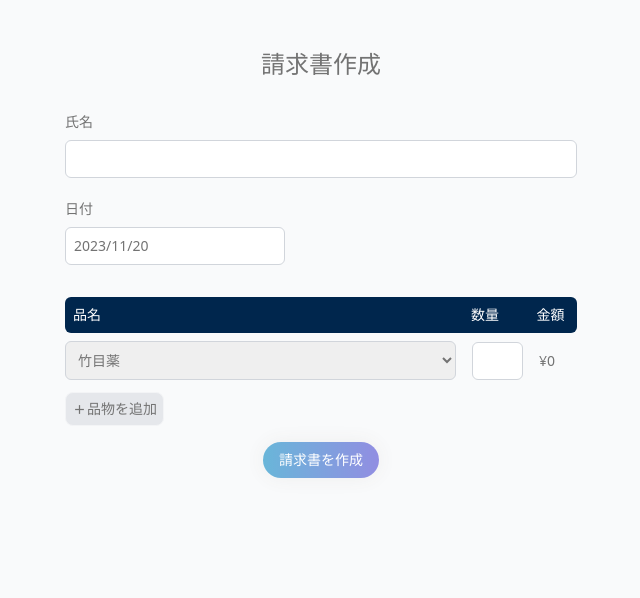
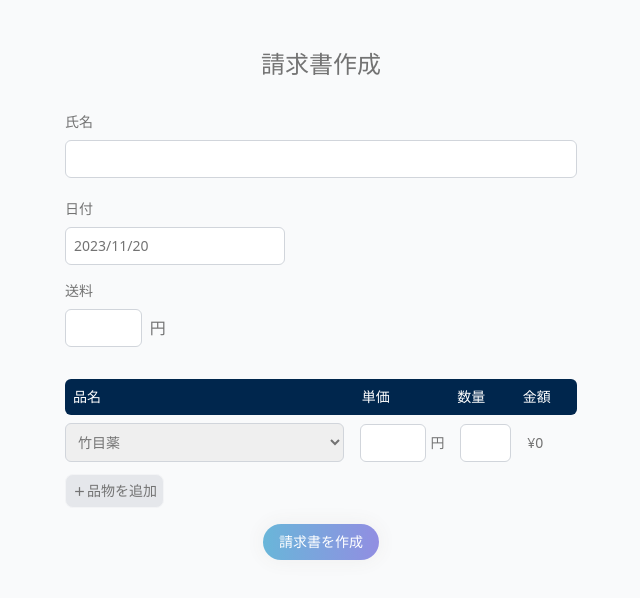
Before and after one commit to sae-tsunawaki/invoice-generator, a Next.js app in the folder invoice-generator/: page / in a window 1280 px wide. Both pictures are taken after a click on the button "品物を追加". Shown: the top 598 px of the page, without its empty margins (319-959 px from the left). Built offline with nearby package versions, Linux system fonts and the light colour scheme.

Commit message:
Allow users to input price

```diff
--- a/invoice-generator/src/app/MyDocument.tsx
+++ b/invoice-generator/src/app/MyDocument.tsx
@@ -1,11 +1,11 @@
 import domtoimage from 'dom-to-image';
 import jsPDF from 'jspdf';
-import { products } from './constants';
 
 type Props = {
   name: string,
   date: any,
   total: number,
+  shipping: number,
   orderList: any[],
 };
 
@@ -21,7 +21,7 @@ export const pdhDownloadHandler = async () => {
       doc.save('invoice.pdf');
   })
 };
-export const MyDocument = ({name, date, total, orderList} : Props) => {
+export const MyDocument = ({name, date, total, shipping, orderList} : Props) => {
 
   const options = {
     year: 'numeric',
@@ -105,11 +105,11 @@ export const MyDocument = ({name, date, total, orderList} : Props) => {
               </tr>
               <tr>
                 <td className='text-left'>送料</td>
-                <td>¥520</td>
+                <td>¥{shipping}</td>
               </tr>
               <tr>
                 <td className='text-left'>合計 (税込)</td>
-                <td>¥{(total + 520).toLocaleString()}</td>
+                <td>¥{(total + shipping).toLocaleString()}</td>
               </tr>
             </tbody>
           </table>
--- a/invoice-generator/src/app/constants.tsx
+++ b/invoice-generator/src/app/constants.tsx
@@ -1,9 +1,9 @@
 export const products = [
-    ['竹目薬', 1200],
-    ['スーパーソマチッド', 6600],
-    ['スーパーケイ素溶液水', 8800],
-    ['イムノアルファ', 9000],
-    ['玄米黒焼き粉', 2500],
-    ['梅干し黒焼き粉', 3000],
-    ['活晶力', 4500],
+    ['竹目薬'],
+    ['スーパーソマチッド'],
+    ['スーパーケイ素溶液水'],
+    ['イムノアルファ'],
+    ['玄米黒焼き粉'],
+    ['梅干し黒焼き粉'],
+    ['活晶力'],
 ];
--- a/invoice-generator/src/app/page.tsx
+++ b/invoice-generator/src/app/page.tsx
@@ -19,7 +19,7 @@ export default function Home() {
   const [orderList, setOrderList] = useState<any[]>([]);
   const [name, setName] = useState("");
   const [total, setTotal] = useState(0);
-  const [hover, setHover] = useState(false);
+  const [shipping, setShipping] = useState(0);
   registerLocale('ja', ja);
 
   useEffect(() => {
@@ -44,9 +44,8 @@ export default function Home() {
   }
 
   const handleQuantChange = (e: ChangeEvent<HTMLTextAreaElement>, index: number) => {
-    console.log(orderList);
     const newQuantity = Number(e.target.value);
-    const newPrice = Number(products[index][1]) * newQuantity;
+    const newPrice = orderList[index].ppp * newQuantity;
 
     setOrderList(prevOrderList => {
       if (index >= prevOrderList.length) {
@@ -54,7 +53,7 @@ export default function Home() {
         const newOrderData: Order = {
           name: String(products[index][0]),
           quantity: newQuantity,
-          ppp: Number(products[index][1]),
+          ppp: orderList[index].ppp,
           price: newPrice,
         };
         return [...prevOrderList, newOrderData];
@@ -62,7 +61,7 @@ export default function Home() {
         // If the index is within the current length of orderList, update the existing order
         return prevOrderList.map((order, i) =>
           i === index
-            ? { ...order, quantity: newQuantity, ppp: Number(products[index][1]), price: newPrice }
+            ? { ...order, quantity: newQuantity, price: newPrice }
             : order
         );
       }
@@ -70,18 +69,16 @@ export default function Home() {
   };
 
   const handleProductChange = (e: ChangeEvent<HTMLSelectElement>, index: number) => {
-    console.log(orderList);
     setOrderList((prevOrderList) => {
       const newProductName = e.target.value;
-      const newProduct = products.find(([name]) => name === newProductName);
-      const newPrice = newProduct?.[1] ? Number(newProduct[1]) * Number(prevOrderList[index]?.quantity || 0) : 0;
+      const newPrice = Number(orderList[index].ppp) * Number(prevOrderList[index]?.quantity || 0);
 
       if (index >= prevOrderList.length) {
         // If the index is beyond the current length of orderList, add a new order
         const newOrderData: Order = {
           name: newProductName,
           quantity: 0,
-          ppp: Number(newProduct?.[1]),
+          ppp: orderList[index].ppp,
           price: newPrice,
         };
         return [...prevOrderList, newOrderData];
@@ -89,23 +86,44 @@ export default function Home() {
         // If the index is within the current length of orderList, update the existing order
         return prevOrderList.map((order, i) =>
           i === index
-            ? { ...order, name: newProductName, ppp: Number(newProduct?.[1]), price: newPrice }
+            ? { ...order, name: newProductName, price: newPrice }
             : order
         );
       }
     });
   };
 
-  const handleDeleteOrder = (index: number) => {
-    setOrderList((prevOrderList) => {
-      // Create a new array without the item at the specified index
-      const updatedOrderList = [...prevOrderList.slice(0, index), ...prevOrderList.slice(index + 1)];
-      return updatedOrderList;
+  const handlePPPChange = (e : ChangeEvent<HTMLTextAreaElement>, index : number) => {
+    const newProductPrice = Number(e.target.value);
+    const newPrice = newProductPrice * orderList[index].quantity;
+
+    setOrderList(prevOrderList => {
+      if (index >= prevOrderList.length) {
+        // If the index is beyond the current length of orderList, add a new order
+        const newOrderData: Order = {
+          name: String(products[index][0]),
+          quantity: 0,
+          ppp: newProductPrice,
+          price: newPrice,
+        };
+        return [...prevOrderList, newOrderData];
+      } else {
+        // If the index is within the current length of orderList, update the existing order
+        return prevOrderList.map((order, i) =>
+          i === index
+            ? { ...order, ppp: newProductPrice, price: newPrice }
+            : order
+        );
+      }
     });
-  };
+  }
 
   const handleNameChange = (e: ChangeEvent<HTMLTextAreaElement>) => {
     setName(e.target.value);
+  }
+
+  const handleShippingChange = (e: ChangeEvent<HTMLTextAreaElement>) => {
+    setShipping(Number(e.target.value));
   }
 
   return (
@@ -119,6 +137,11 @@ export default function Home() {
           className='w-full focus:outline-none border border-gray-300 resize-none px-2 py-2 rounded-md'
           rows={1}
           onChange={handleNameChange}
+          onKeyDown={(event) => {
+            if (event.key === 'Enter') {
+              event.preventDefault();
+            }
+          }}
         />
       </div>
       <div className='pt-4'>
@@ -131,9 +154,28 @@ export default function Home() {
           locale='ja'
         />
       </div>
+      <div className='pt-4'>
+        <div className='pb-2'>送料</div>
+        <div className="flex items-center">
+          <textarea
+            className='w-[15%] focus:outline-none border border-gray-300 resize-none px-2 py-2 rounded-md'
+            rows={1}
+            onChange={handleShippingChange}
+            onKeyDown={(event) => {
+              if (event.key === 'Enter') {
+                event.preventDefault();
+              }
+            }}
+          />
+          <span className='text-base pl-2'>円</span>
+        </div>
+      </div>
       <div className='flex w-full bg-[#00264D] text-white px-2 py-2 rounded-md mt-8 mb-2 space-x-4'>
-        <div className='w-[77%]'>
+        <div className='w-[55%]'>
           品名
+        </div>
+        <div className='w-[16%]'>
+          単価
         </div>
         <div className='w-[10%]'>
           数量
@@ -144,15 +186,8 @@ export default function Home() {
       </div>
       {
         orderList.map((order, index) => (
-          <div key={index} className='flex items-center space-x-4 w-full pr-1 pb-2' onMouseEnter={() => setHover(true)} onMouseLeave={() => setHover(false)}>
-            {
-              hover ? ( null
-                // <div onClick={() => handleDeleteOrder(index)}>
-                //   <svg xmlns="http://www.w3.org/2000/svg" width="19" height="19" viewBox="0 0 24 24" fill="none" stroke="#737373" stroke-width="2" stroke-linecap="butt" stroke-linejoin="bevel"><polyline points="3 6 5 6 21 6"></polyline><path d="M19 6v14a2 2 0 0 1-2 2H7a2 2 0 0 1-2-2V6m3 0V4a2 2 0 0 1 2-2h4a2 2 0 0 1 2 2v2"></path><line x1="10" y1="11" x2="10" y2="17"></line><line x1="14" y1="11" x2="14" y2="17"></line></svg>
-                // </div>
-              )
-              : (null)}
-            <select onChange={(event) => handleProductChange(event, index)} className='focus:outline-none border border-gray-300 px-2 py-2 w-[77%] rounded-md'>
+          <div key={index} className='flex items-center w-full pr-1 pb-2'>
+            <select onChange={(event) => handleProductChange(event, index)} className='focus:outline-none border border-gray-300 px-2 py-2 w-[55%] rounded-md'>
               {
                 products.map((product, index) => (
                   <option key={index} value={product[0]}>{product[0]}</option>
@@ -160,7 +195,18 @@ export default function Home() {
               }
             </select>
             <textarea
-              className='w-[10%] rounded-md focus:outline-none border border-gray-300 resize-none px-2 py-2'
+              className='w-[13%] rounded-md focus:outline-none border border-gray-300 resize-none px-2 py-2 ml-4'
+              rows={1}
+              onChange={(event) => handlePPPChange(event, index)}
+              onKeyDown={(event) => {
+                if (event.key === 'Enter') {
+                  event.preventDefault();
+                }
+              }}
+            />
+            <span className='ml-1'>円</span>
+            <textarea
+              className='w-[10%] rounded-md focus:outline-none border border-gray-300 resize-none px-2 py-2 ml-4'
               rows={1}
               onChange={(event) => handleQuantChange(event, index)}
               onKeyDown={(event) => {
@@ -170,7 +216,7 @@ export default function Home() {
               }}
             />
             {orderList && orderList[index] && (
-              <div>
+              <div className='ml-4'>
                 {orderList[index].price ? `¥${orderList[index].price}` : "¥0"}
               </div>
             )}
@@ -189,7 +235,7 @@ export default function Home() {
         </button>
       </div>
       <div className='hidden'>
-        <MyDocument name={name} date={date} total={total} orderList={orderList}/>
+        <MyDocument name={name} date={date} total={total} shipping={shipping} orderList={orderList}/>
       </div>
     </div>
   )
```
